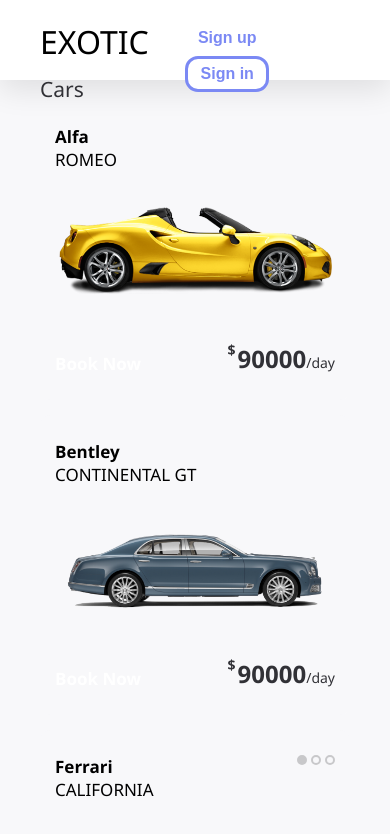
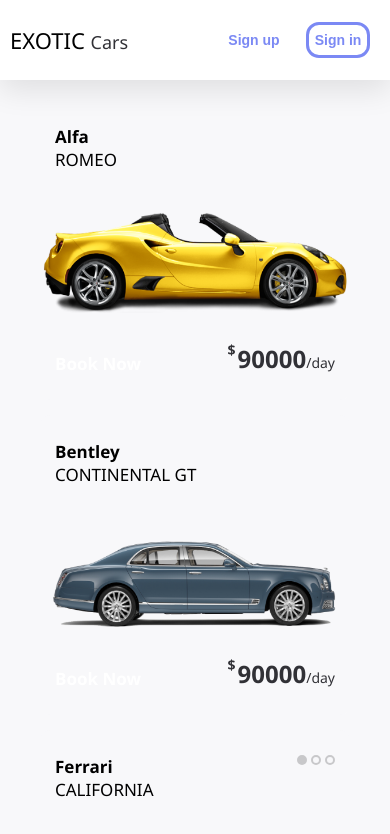
Before and after one commit to Hagleyson/Exotic-Cars-NextJs, a Next.js app: page / in a window 390 px wide. Shown: the top 834 px of the page. Built offline with nearby package versions, Linux system fonts and the light colour scheme.

Commit message:
feat: fix responsividade

```diff
--- a/Components/Button/ButtonStyle.tsx
+++ b/Components/Button/ButtonStyle.tsx
@@ -1,4 +1,4 @@
-import { theme } from "@globalStyle/theme";
+import { theme } from "globalStyle/theme";
 import styled from "styled-components";
 
 type propsType = {
@@ -24,13 +24,20 @@
         background-color: ${theme.white};
         font-weight: bold;
         border-radius: 13px;
+        @media screen and (max-width: 458px) {
+          width: 64px;
+          height: 36px;
+          font-size:14px;
+        }
         ${
           props.secondary &&
           `
             border:3px solid ${theme.purple};
-            color:${theme.purple}    ;
+            color:${theme.purple};
         `
         }
+
+
     `}
   ${(props: propsType) =>
     props.typeStyle === "carousel" &&
@@ -59,7 +66,7 @@
           `
             background-color:${theme.white};
             color:${theme.darkGrey};
-            @media screen and (max-width: 500px){
+            @media screen and (max-width: 668px){
               width: 40px;
               span{
                 display:none;
--- a/Components/Card/Card.tsx
+++ b/Components/Card/Card.tsx
@@ -4,6 +4,7 @@
 import { CardStyles } from "./CardStyles";
 
 import { carTypes } from "@helpers/index";
+import Image from "next/image";
 
 const Card: FC<carTypes> = (props) => {
   const [selectedImg, setSelectedImg] = useState(0);
@@ -33,12 +34,15 @@
         </Title>
 
         <Container type="cardImage">
-          {
-            <img
+          <div>
+            <Image
               src={props.imgs[selectedImg].img}
               alt={props.imgs[selectedImg].label}
+              width={100}
+              height={40}
+              layout="responsive"
             />
-          }
+          </div>
         </Container>
         <Title type="cardPrice">
           <span>$</span>
--- a/Components/Card/CardStyles.tsx
+++ b/Components/Card/CardStyles.tsx
@@ -1,5 +1,5 @@
 import styled from "styled-components";
-import { theme } from "@globalStyle/index";
+import { theme } from "globalStyle/index";
 export const CardStyles = styled.div`
   width: calc(100% / 4 - 10px);
   margin-bottom: 15px;
@@ -10,10 +10,10 @@
   @media screen and (max-width: 1335px) {
     width: calc(100% / 3 - 10px);
   }
-  @media screen and (max-width: 1335px) {
+  @media screen and (max-width: 1104px) {
     width: calc(100% / 2 - 10px);
   }
-  @media screen and (max-width: 612px) {
+  @media screen and (max-width: 827px) {
     width: 100%;
     height: 300px;
   }
--- a/Components/Container/ContainerStyle.tsx
+++ b/Components/Container/ContainerStyle.tsx
@@ -1,4 +1,4 @@
-import { theme } from "@globalStyle/theme";
+import { theme } from "globalStyle/theme";
 import styled from "styled-components";
 type propsType = {
   type?: string;
@@ -52,17 +52,31 @@
         position:relative;
         display:flex;
         justify-content: center;
-        img{
-            max-width: 70%;
-            position:absolute;
+        align-items: center;
+        > div{
+            width: 300px;
+            max-width: 300px;
+            height:100px;
+            max-height:100px;
         }
-
+        @media screen and (max-width: 827px) {
+            > div{
+                width: 400px;
+                max-width: 400px;
+                height:200px;
+                max-height:200px;
+            }
+        }
         @media screen and (max-width: 612px){
-            img{
-                max-width:90%;
+            > div{
+                width: 400px;
+                max-width: 400px;
+                height:200px;
+                max-height:100px;
             }
         }
     `}
+
   ${(props: propsType) =>
     props.type === "ball" &&
     `
@@ -123,6 +137,11 @@
         @media screen and (max-width: 680px){
             left: 10px;
         }
+        @media screen and (max-width: 384px){
+            >img{
+              height: 60px;
+            }
+        }
 
     `}
 
@@ -134,6 +153,9 @@
         right: 80px;
         @media screen and (max-width: 680px){
             right: 10px;
+        }
+        @media screen and (max-width: 384px){
+            top:150px;
         }
     `}
 
@@ -173,7 +195,7 @@
         justify-content: center;
         flex-direction: column;
         padding:40px;
-        >img{
+        >div{
             width: 50%;
             height: 70%;
         }
@@ -181,14 +203,34 @@
             position:absolute;
             bottom:10px;
         }
-        @media screen and (max-width: 680px){
+        @media screen and (max-width: 1366px){
+            >div{
+                width: 40%;
+                height: 80%;
 
-          >img{
-            width: 80%;
+            }
+        }
+        @media screen and (max-width: 1024px){
+            >div{
+                width: 60%;
+                height: 60%;
+            }
+        }
+        @media screen and (max-width: 668px){
+            >div{
+                width: 90%;
+                height: 70%;
+            }
+        }
+        @media screen and (max-width: 446px){
+            >div{
+                width: 95%;
+                height: 30%;
+            }
+        }
 
-          margin-left:20px;
-          }
-        }
+
+
     `}
 
   ${(props: propsType) =>
--- a/Components/Layout/Layout.tsx
+++ b/Components/Layout/Layout.tsx
@@ -2,10 +2,7 @@
 import { Header, Main } from "..";
 import { FC } from "react";
 
-type propsType = {
-  type?: string;
-};
-const Layout: FC<propsType> = (props) => {
+const Layout: FC = (props) => {
   return (
     <LayoutStyle>
       <Header />
--- a/Components/Main/MainStyle.tsx
+++ b/Components/Main/MainStyle.tsx
@@ -1,4 +1,4 @@
-import { theme } from "@globalStyle/theme";
+import { theme } from "globalStyle/theme";
 import styled from "styled-components";
 
 export const MainStyle = styled.main`
--- a/Components/Title/TitleStyle.tsx
+++ b/Components/Title/TitleStyle.tsx
@@ -1,4 +1,4 @@
-import { theme } from "@globalStyle/theme";
+import { theme } from "globalStyle/theme";
 import styled from "styled-components";
 
 type propsType = {
@@ -19,6 +19,16 @@
         font-size: 21px;
         color:${theme.darkGrey}
        }
+       @media screen and (max-width: 458px) {
+        font-size: 25px;
+        }
+        @media screen and (max-width: 458px) {
+         font-size: 22px;
+         span{
+          font-size: 18px;
+         }
+        }
+
     `}
   ${(props: propsType) =>
     props.type === "headerSecondary" &&
@@ -109,6 +119,12 @@
             font-size:20px;
           }
         }
+        @media screen and (max-width: 384px){
+          font-size:20px;
+          >p{
+            font-size:17px;
+          }
+        }
 
     `}
 
--- a/Components/header/HeaderStyle.tsx
+++ b/Components/header/HeaderStyle.tsx
@@ -1,5 +1,5 @@
 import styled from "styled-components";
-import { theme } from "@globalStyle/index";
+import { theme } from "globalStyle/index";
 
 export const HeaderStyle = styled.header`
   width: 100%;
@@ -21,4 +21,7 @@
   @media screen and (max-width: 583px) {
     padding: 20px 40px;
   }
+  @media screen and (max-width: 458px) {
+    padding: 20px 10px;
+  }
 `;
--- a/pages/_app.tsx
+++ b/pages/_app.tsx
@@ -1,5 +1,5 @@
 import type { AppProps } from "next/app";
-import { GlobalStyle } from "@globalStyle/GloabalStyle";
+import { GlobalStyle } from "globalStyle/GloabalStyle";
 import { ToastContainer } from "react-toastify";
 import "react-toastify/dist/ReactToastify.css";
 
--- a/pages/index.tsx
+++ b/pages/index.tsx
@@ -25,7 +25,7 @@
   }, []);
 
   return (
-    <Layout type="home">
+    <Layout>
       {isLoading && <Loader />}
       {!isLoading && cars.length < 1 && (
         <Title type="notFound">Could not load the cars</Title>
```
Also changed, not shown: pages/details/[id].tsx (+10 -1 lines).
